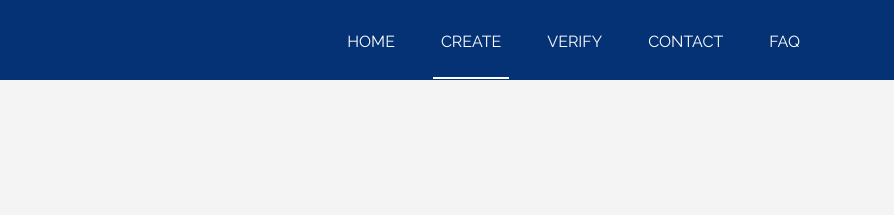
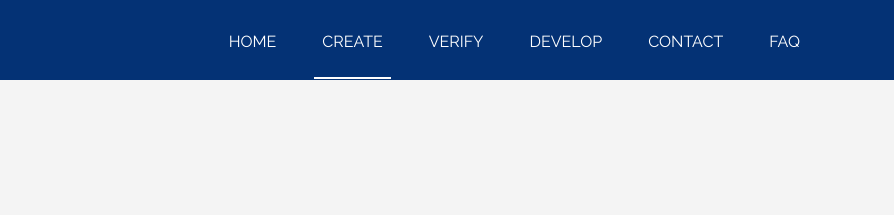
Before and after one commit to Chainstamp/chainstamp.github.io, a plain HTML site: page create.html in a window 1280 px wide. Shown: the top 215 px of the page, 386-1280 px from the left. Drawn offline with nearby package versions, Linux system fonts and the light colour scheme; a script that the page names is missing.

Commit message:
added link to api docs in header/footer

```diff
--- a/create.html
+++ b/create.html
@@ -89,6 +89,9 @@
             </li>
             <li class="nav-item">
               <a class="nav-link" href="/verify.html">VERIFY</a>
+            </li>
+            <li class="nav-item">
+              <a class="nav-link" href="https://docs.chainstamp.io" target="_blank">DEVELOP</a>
             </li>
             <li class="nav-item">
               <a class="nav-link" href="#" onclick="openBeacon();">CONTACT</a>
@@ -697,7 +700,7 @@
           </div>
 
           <div id="area-footer-links-two" class="col-12 text-center link-dark-gray">
-              <a href="terms.html" class="link-dark-gray">TERMS</a>      |     <a href="privacy.html" class="link-dark-gray">PRIVACY</a>      |     <a href="faq.html" class="link-dark-gray">FAQ</a>      |      <a href="#"  onclick="openBeacon();" class="link-dark-gray">CONTACT</a>
+              <a href="terms.html" class="link-dark-gray">TERMS</a>      |     <a href="privacy.html" class="link-dark-gray">PRIVACY</a>      |     <a href="faq.html" class="link-dark-gray">FAQ</a>      |      <a href="#"  onclick="openBeacon();" class="link-dark-gray">CONTACT</a>      |      <a class="link-dark-gray" href="https://docs.chainstamp.io" target="_blank">DEVELOP</a>
           </div>
 
 
```
Also changed, not shown: faq.html (+4 -1 lines), index.html (+4 -1 lines), verify.html (+4 -1 lines).
